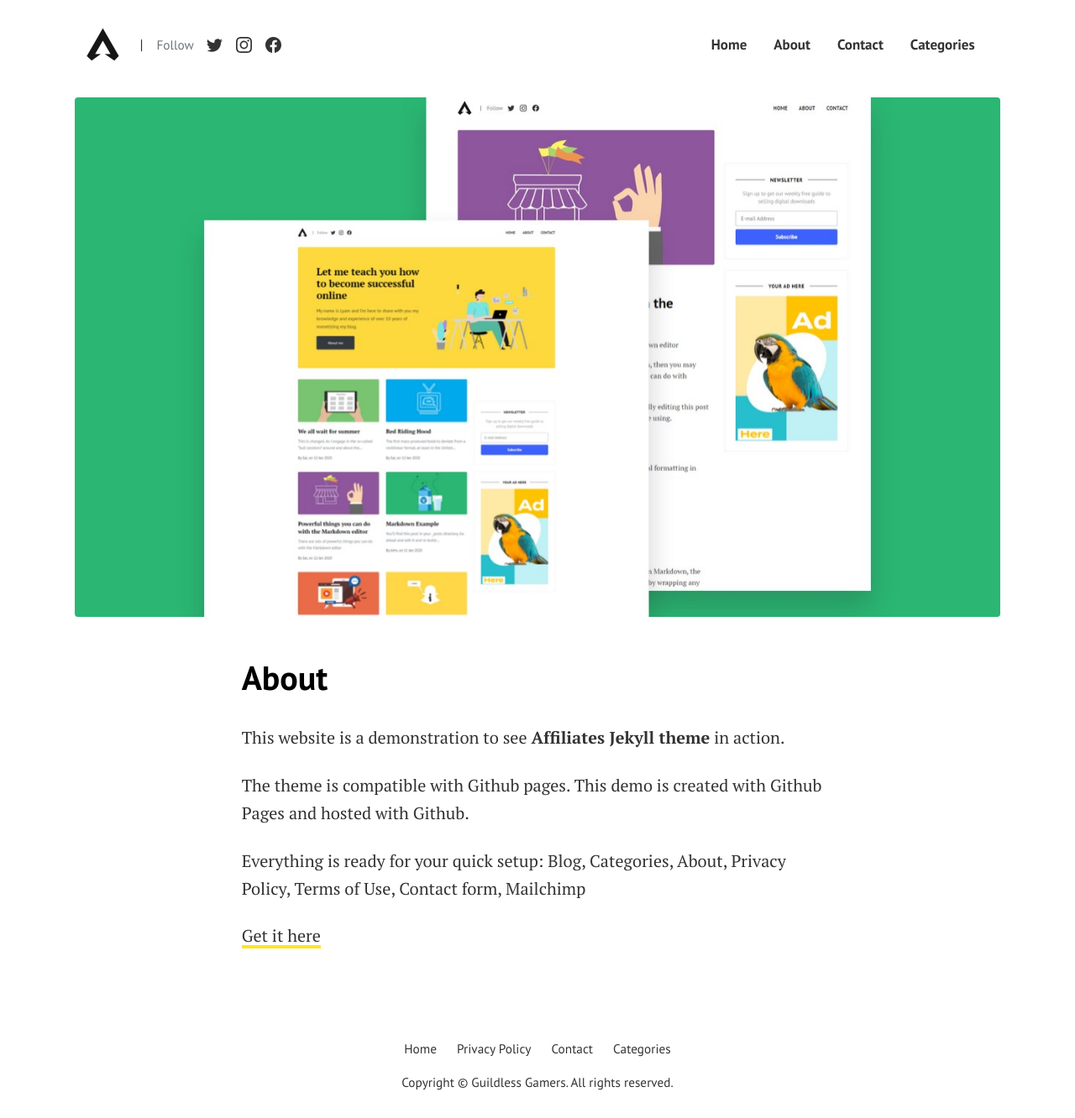
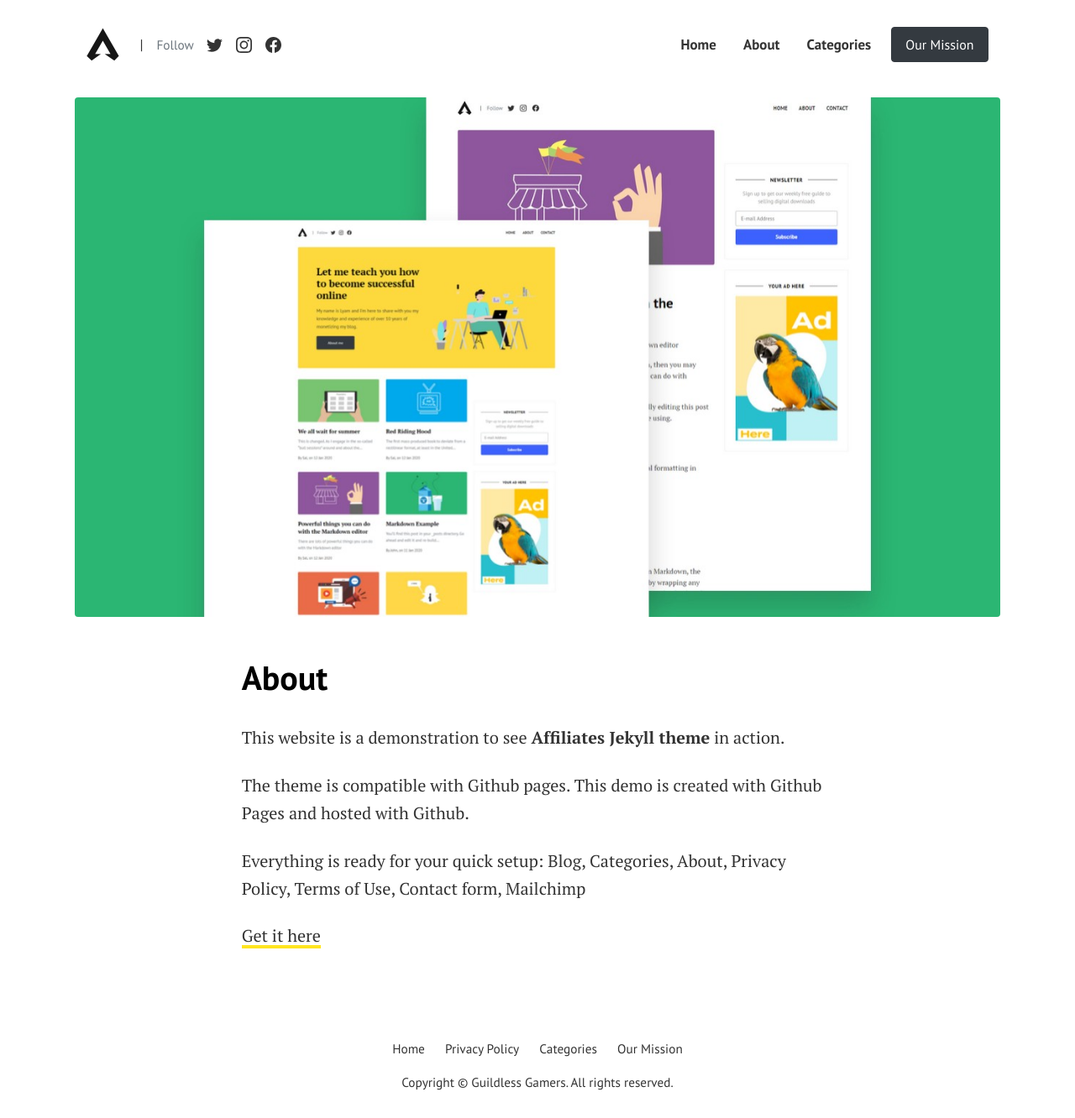
Before and after one commit to wowthemesnet/affiliates-jekyll-theme, a Jekyll site: the page built from pages/about.md, in a window 1280 px wide and 1332 px high. Shown: the whole window at 84% size. Built offline with Jekyll 4.4.1, drawn with Linux system fonts in a browser that asks for light colours.

Commit message:
* Updated header and footer * made placeholder for our-mission page

```diff
--- a/_data/menus.yml
+++ b/_data/menus.yml
@@ -7,11 +7,12 @@ topmenu:
 - title: About
   url: "about/"
 
-- title: Contact
-  url: "contact/"
-
 - title: Categories
   url: "categories/"
+
+- title: Our Mission
+  url: "our-mission/"
+  class: "ml-2 btn btn-dark text-white px-3"
 
 # Footer Menu
 footermenu:
@@ -22,8 +23,8 @@ footermenu:
 - title: Privacy Policy
   url: "privacy-policy/"
 
-- title: Contact
-  url: "contact/"
-
 - title: Categories
   url: "categories/"
+
+- title: Our Mission
+  url: "our-mission/"
--- /dev/null
+++ b/pages/our-mission.md
@@ -0,0 +1,7 @@
+---
+layout: page
+title: Our Mission
+permalink: "/our-mission/"
+comments: false
+---
+Under Construction, come back later!
```
